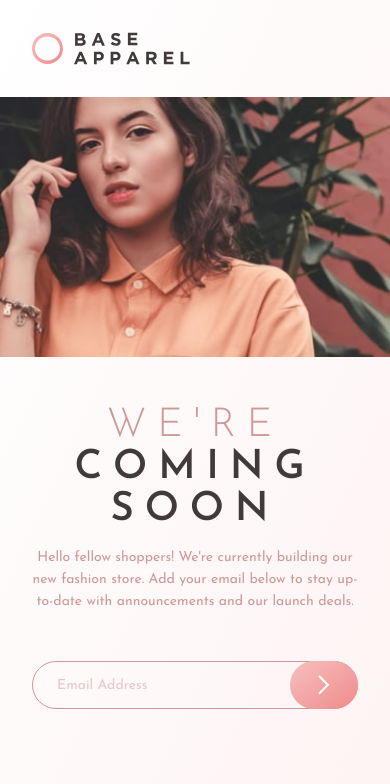
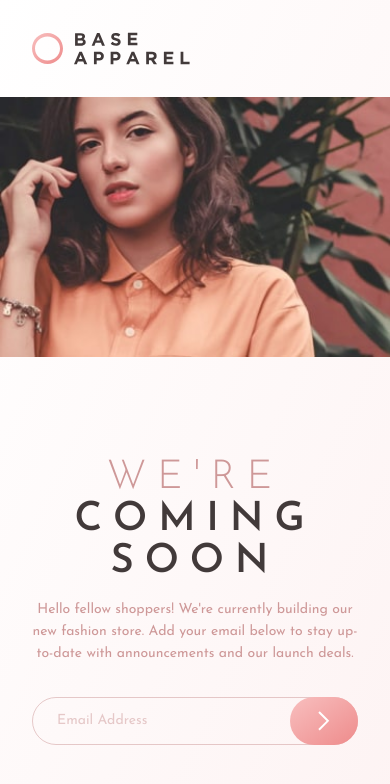
Before and after one commit to kaseyvee/base-apparel, a React app: page / in a window 390 px wide. Shown: the top 784 px of the page. Built offline with nearby package versions, Linux system fonts and the light colour scheme; the HTML template or start-up script is replaced by a standard one.

Commit message:
Handle email validation

```diff
--- a/package.json
+++ b/package.json
@@ -25,6 +25,8 @@
     "eslint-plugin-react-hooks": "^4.6.0",
     "eslint-plugin-react-refresh": "^0.4.3",
     "postcss": "^8.4.27",
+    "prettier": "^3.0.0",
+    "prettier-plugin-tailwindcss": "^0.4.1",
     "tailwindcss": "^3.3.3",
     "typescript": "^5.0.2",
     "vite": "^4.4.5"
--- a/src/App.tsx
+++ b/src/App.tsx
@@ -3,18 +3,47 @@ import HeroCard from "./components/HeroCard";
 
 import { ReactComponent as Logo } from "./assets/logo.svg";
 import Image from "./components/Image";
+import { useEffect, useState } from "react";
 
 function App() {
+  const [isMobile, setIsMobile] = useState<boolean | null>(null);
+
+  useEffect(() => {
+    function checkMobile() {
+      if (window.innerWidth < 768) {
+        setIsMobile(true);
+      } else {
+        setIsMobile(false);
+      }
+    }
+
+    checkMobile();
+
+    addEventListener("resize", checkMobile);
+
+    return () => removeEventListener("resize", checkMobile);
+  }, []);
+
   return (
-    <main className="h-full font-josefin bg-gradient-to-br from-white to-pink/10">
-      <header className="p-8">
-        <Logo />
-      </header>
-      <Image />
-      <div className="flex flex-col align-middle">
-        <HeroCard />
-        <EmailInput />
+    <main className="min-h-screen h-full font-josefin flex flex-col md:flex-row bg-gradient-to-br from-white to-pink/10">
+      <div className="w-full h-full flex flex-col justify-center md:items-center md:relative md:bg-hero-pattern">
+        {isMobile && (
+          <header className="p-8 md:absolute top-0 left-0">
+            <Logo />
+          </header>
+        )}
+        {isMobile && <Image />}
+        <div className="flex flex-col gap-8 justify-center h-full md:max-w-lg px-8 py-12 md:px-16 relative">
+          {!isMobile && (
+            <header className="p-8 md:absolute top-[34px] left-[32px]">
+              <Logo />
+            </header>
+          )}
+          <HeroCard />
+          <EmailInput />
+        </div>
       </div>
+      {!isMobile && <Image />}
     </main>
   );
 }
--- a/src/components/EmailInput.tsx
+++ b/src/components/EmailInput.tsx
@@ -1,12 +1,72 @@
+/* eslint-disable @typescript-eslint/no-explicit-any */
+import { useState } from "react";
 import { ReactComponent as Arrow } from "../assets/icon-arrow.svg";
 
 function EmailInput() {
+  const [email, setEmail] = useState("");
+  const [invalidInput, setInvalidInput] = useState(false);
+  const [emailAccepted, setEmailAccepted] = useState(false);
+
+  function handleInputChange(event: any) {
+    setEmail(event.target.value);
+    setInvalidInput(false);
+  }
+
+  function handleCheckValidity(event: any) {
+    event.preventDefault();
+    console.log("check started");
+
+    // Regular expression for basic email validation
+    const emailPattern = /^[^\s@]+@[^\s@]+\.[^\s@]+$/;
+
+    // Check if the email matches the pattern
+    if (!emailPattern.test(email)) {
+      setInvalidInput(true);
+      return;
+    }
+
+    setEmail("");
+    setEmailAccepted(true);
+    return setInvalidInput(false);
+  }
+
   return (
-    <div className="flex justify-center relative px-8">
-      <input className="placeholder:text-mauve/50 bg-white/0 border-solid border border-mauve rounded-full text-base md:text-lg w-full h-12 px-6" type="email" placeholder="Email Address" />
-      <button className="bg-gradient-to-br from-[#F8BFBF] to-pink h-12 px-7 rounded-full absolute right-8">
-        <Arrow />
-      </button>
+    <div>
+      {emailAccepted ? (
+        <p className="text-mauve text-base md:text-lg absolute">
+          You've been added to our mailing list!
+        </p>
+      ) : (
+        <form
+          className="flex justify-center relative"
+          onSubmit={handleCheckValidity}
+          noValidate
+        >
+          <input
+            className={`placeholder:text-mauve/50 outline-mauve text-black bg-white/0 border-solid ${
+              invalidInput ? "border-2" : "border"
+            } ${
+              invalidInput ? "border-red" : "border-mauve/50"
+            } rounded-full text-base md:text-lg w-full h-12 px-6`}
+            type="email"
+            placeholder="Email Address"
+            value={email}
+            onChange={handleInputChange}
+            required
+          />
+          <button
+            type="submit"
+            className="bg-gradient-to-br from-[#F8BFBF] to-pink h-12 px-7 rounded-full absolute right-0"
+          >
+            <Arrow />
+          </button>
+        </form>
+      )}
+      {invalidInput && (
+        <p className="text-sm px-6 text-red absolute">
+          Please provide a valid email
+        </p>
+      )}
     </div>
   );
 }
--- a/src/components/HeroCard.tsx
+++ b/src/components/HeroCard.tsx
@@ -1,6 +1,6 @@
 function HeroCard() {
   return (
-    <div className="flex flex-col gap-4 text-center px-8 py-12">
+    <div className="flex flex-col gap-4 text-center md:text-left md:max-w-lg">
       <h1 className="text-black font-bold text-xl md:text-2xl tracking-[10.83px] md:tracking-[17.32px]">
         <span className="text-mauve font-light">WE'RE</span> COMING SOON
       </h1>
--- a/src/components/Image.tsx
+++ b/src/components/Image.tsx
@@ -1,8 +1,12 @@
 function Image() {
   return (
-    <picture>
+    <picture className="flex md:w-4/5 max-h-[24rem] md:max-h-none">
       <source media="(min-width: 768px)" srcSet="hero-desktop.jpg" />
-      <img className="object-cover w-full" src="hero-mobile.jpg" alt="woman in Base Apparel clothing" />
+      <img
+        className="object-cover w-full md:h-full"
+        src="hero-mobile.jpg"
+        alt="woman in Base Apparel clothing"
+      />
     </picture>
   );
 }
--- a/src/index.css
+++ b/src/index.css
@@ -6,6 +6,7 @@
 
 html {
   height: 100%;
+  box-sizing: border-box;
 }
 
 #root {
@@ -14,5 +15,4 @@ html {
 
 body {
   height: 100%;
-  box-sizing: border-box;
 }
--- a/tailwind.config.js
+++ b/tailwind.config.js
@@ -10,6 +10,7 @@ export default {
       'black': '#423A3A',
       'pink': '#EE8B8B',
       'mauve': '#CE9898',
+      'red': '#F96464'
     },
     fontSize: {
       sm: ['0.8125rem', '1.75rem'],
@@ -20,6 +21,11 @@ export default {
     },
     fontFamily: {
       'josefin': ['Josefin Sans', 'sans-serif'],
+    },
+    extend: {
+      backgroundImage: {
+        'hero-pattern': "url('bg-pattern-desktop.svg')",
+      }
     }
   },
   plugins: [],
```
Also changed, not shown: public/bg-pattern-desktop.svg (renamed from src/assets/bg-pattern-desktop.svg), 1 other file (tests, documents, lock files or other folders).
